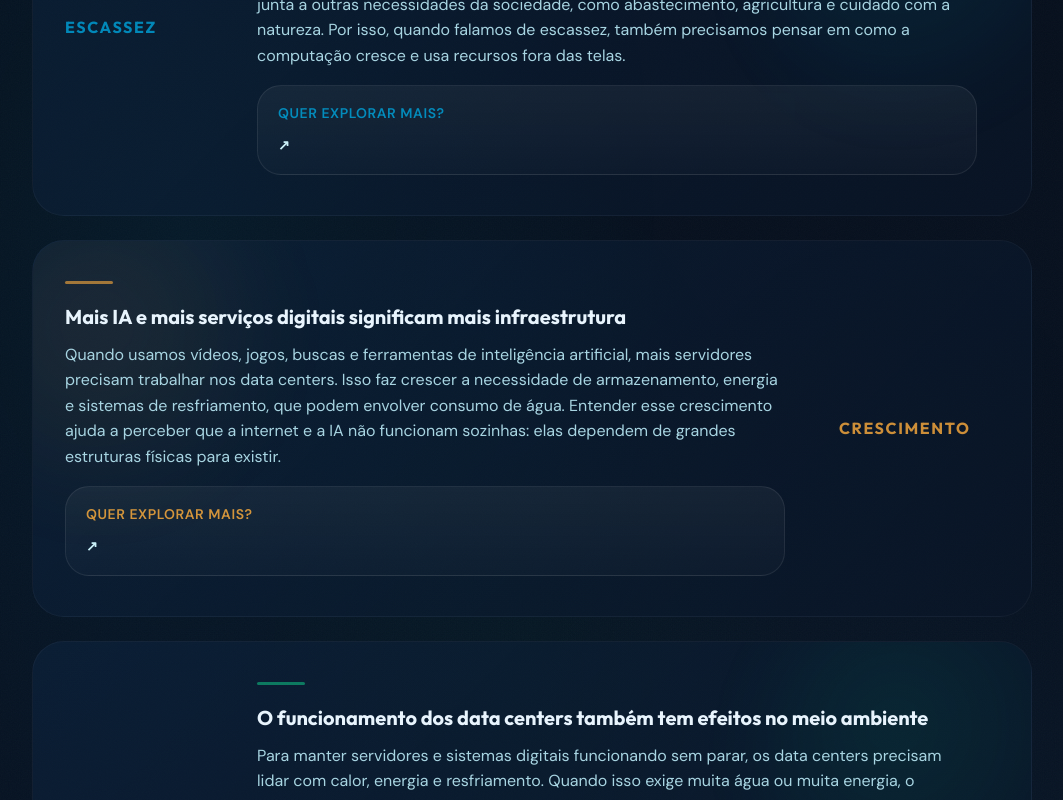
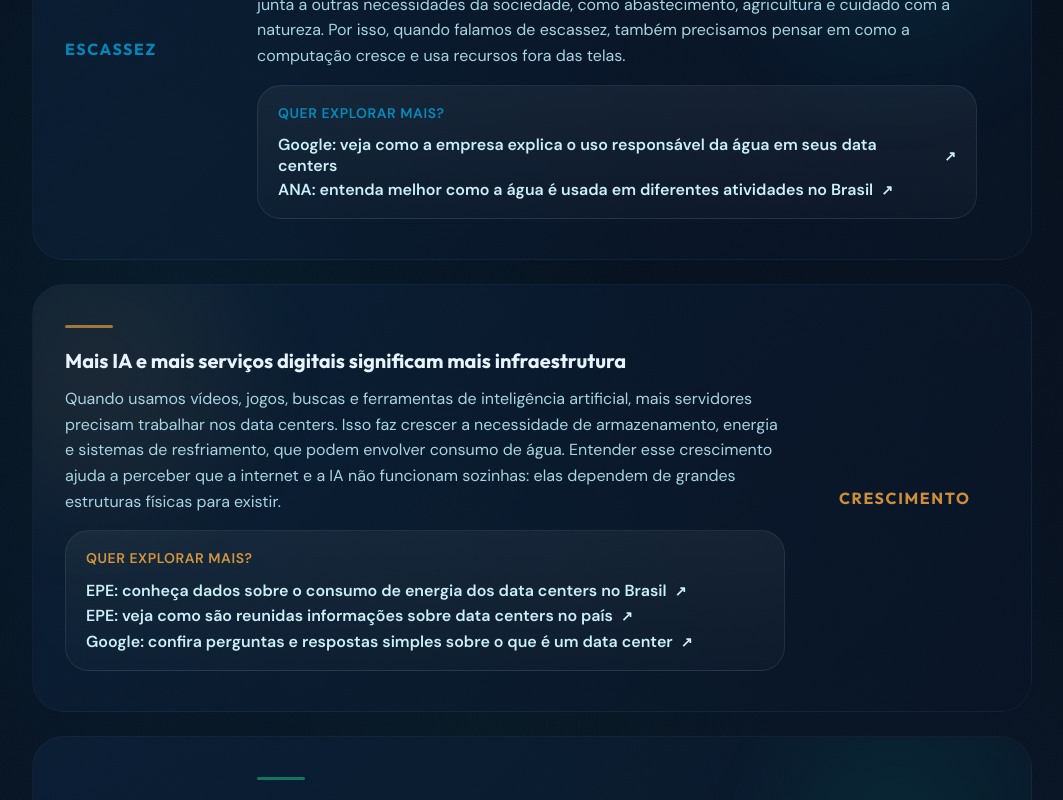
Before and after one commit to KauaGouvei9/agua.ai, a React (Vite) app: page / in a window 1280 px wide. Shown: the part 2660-3460 px from the top of the page, without its empty margins (108-1171 px from the left). Built offline with nearby package versions, Linux system fonts and the light colour scheme.

Commit message:
Update ImpactItem to use deepDiveLinks array
Refactored deep dive links to support multiple links.

```diff
--- a/src/components/layout/ImpactBlocks.tsx
+++ b/src/components/layout/ImpactBlocks.tsx
@@ -4,8 +4,10 @@ interface ImpactItem {
   label: string;
   title: string;
   body: string;
-  deepDiveLabel: string;
-  deepDiveUrl: string;
+  deepDiveLinks: Array<{
+    label: string;
+    url: string;
+  }>;
 }
 
 interface ImpactBlocksProps {
@@ -50,14 +52,19 @@ export function ImpactBlocks({ items }: ImpactBlocksProps) {
 
               <div className={styles.linkCard}>
                 <p className={styles.linkEyebrow}>Quer explorar mais?</p>
+                <div className={styles.linkList}>
+                  {item.deepDiveLinks.map((link) => (
                     <a
+                      key={link.url}
                       className={styles.deepDiveLink}
-                  href={item.deepDiveUrl}
+                      href={link.url}
                       target="_blank"
                       rel="noreferrer"
                     >
-                  {item.deepDiveLabel}
+                      {link.label}
                     </a>
+                  ))}
+                </div>
               </div>
             </div>
           </article>
```
Lines whose indentation alone changed are shown as unchanged.
